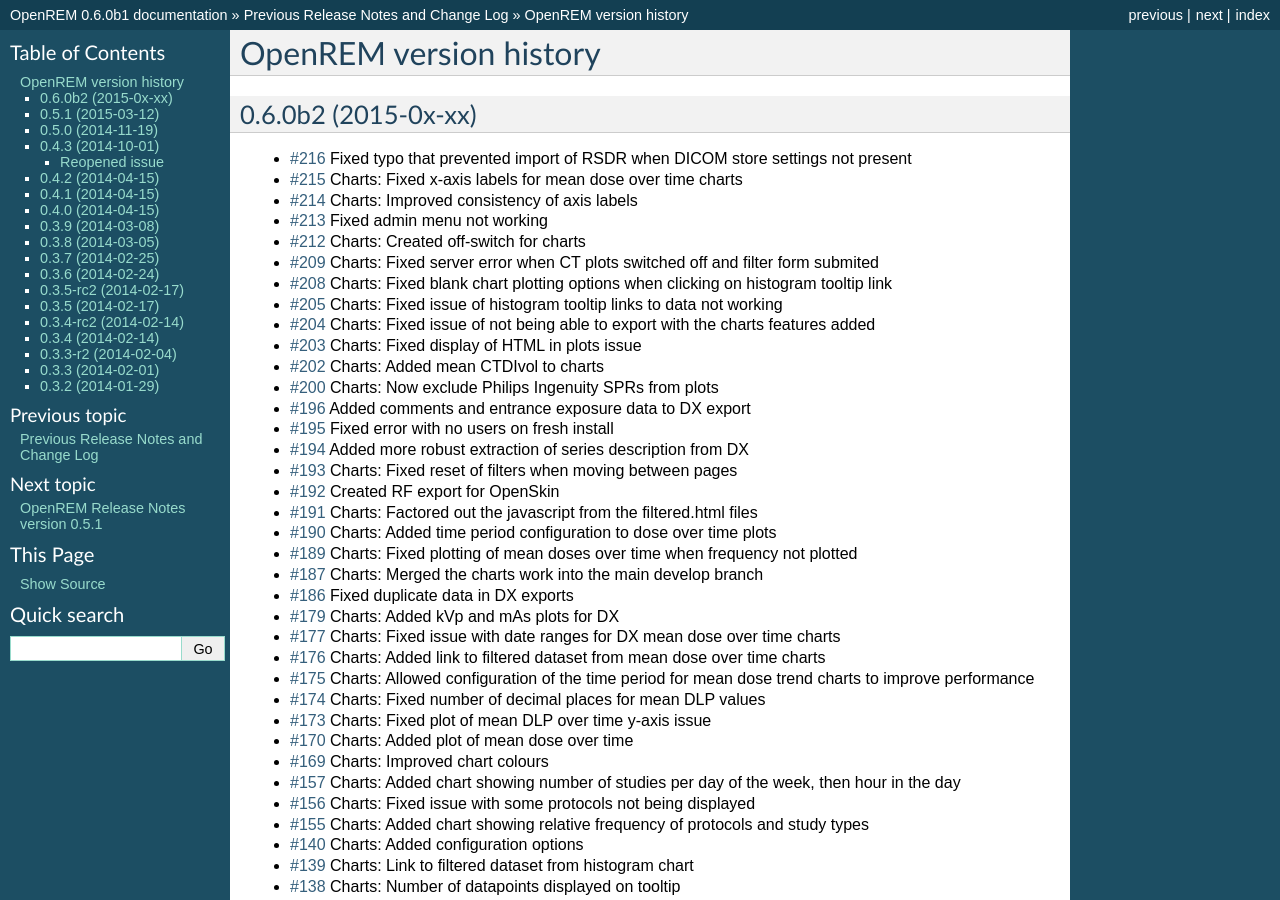
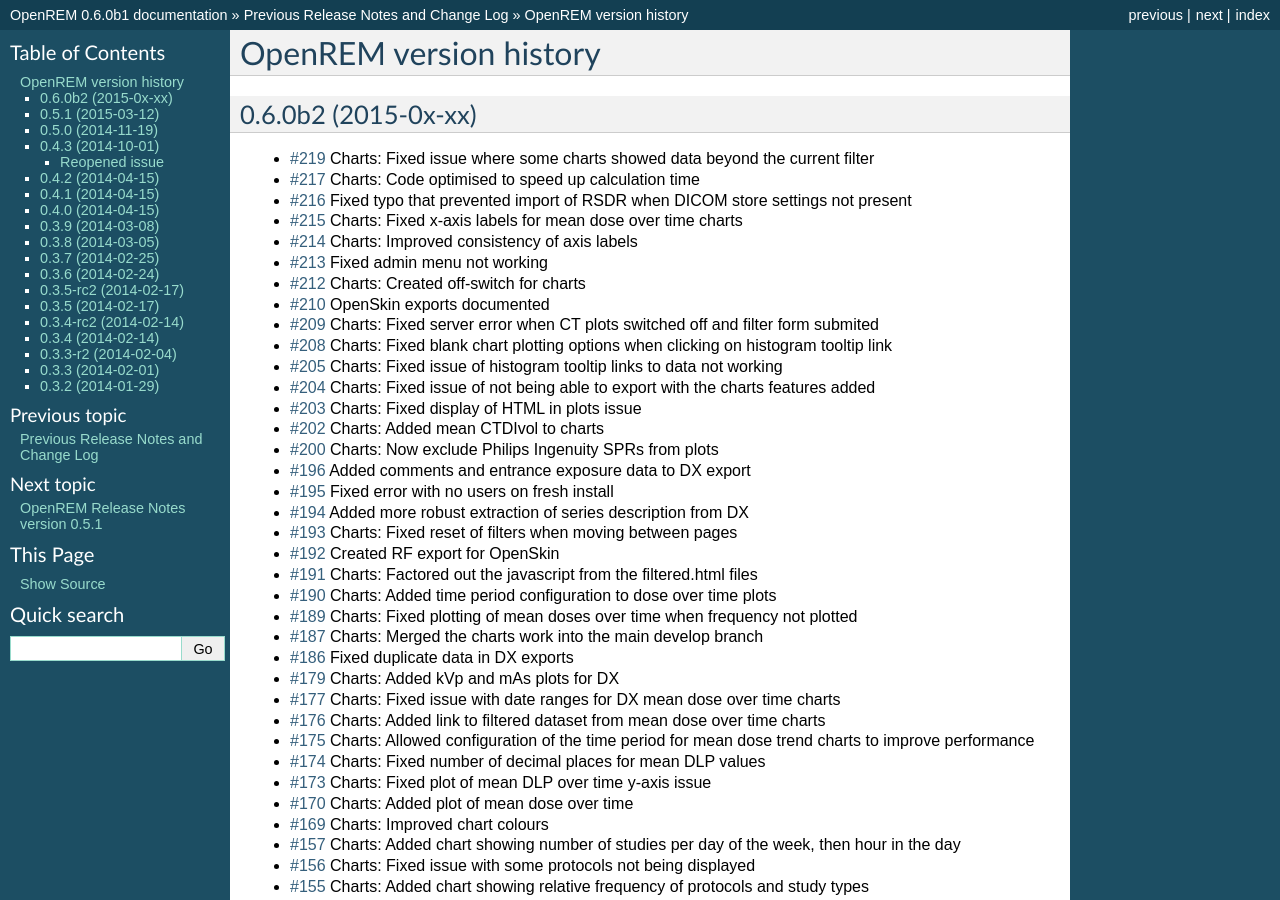
Before and after one commit to ckswilliams/modOpenREM, a Sphinx documentation site: the page built from docs/changes.rst, in a window 1280 px wide and 900 px high. Built offline with Sphinx 7.4.7, drawn with Linux system fonts in a browser that asks for light colours.

Commit message:
Changes now up to date with current develop/issues status

```diff
--- a/docs/changes.rst
+++ b/docs/changes.rst
@@ -5,11 +5,14 @@
 0.6.0b2 (2015-0x-xx)
 --------------------
 
+* `#219`_  Charts: Fixed issue where some charts showed data beyond the current filter
+* `#217`_  Charts: Code optimised to speed up calculation time
 * `#216`_  Fixed typo that prevented import of RSDR when DICOM store settings not present
 * `#215`_  Charts: Fixed x-axis labels for mean dose over time charts
 * `#214`_  Charts: Improved consistency of axis labels
 * `#213`_  Fixed admin menu not working
 * `#212`_  Charts: Created off-switch for charts
+* `#210`_  OpenSkin exports documented
 * `#209`_  Charts: Fixed server error when CT plots switched off and filter form submited
 * `#208`_  Charts: Fixed blank chart plotting options when clicking on histogram tooltip link
 * `#205`_  Charts: Fixed issue of histogram tooltip links to data not working
```
